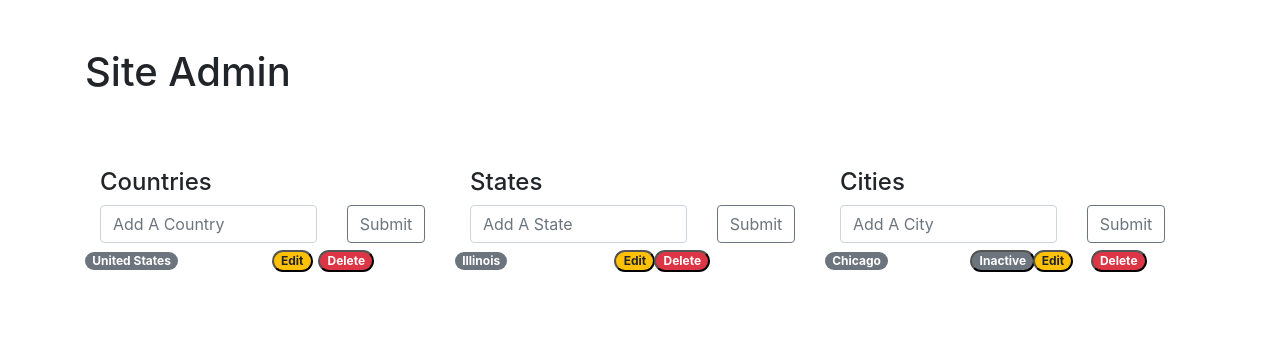
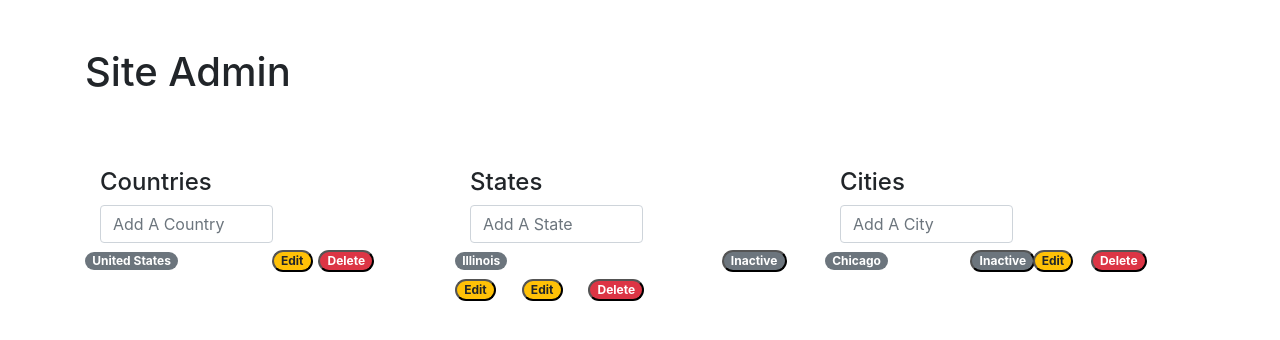
Before and after one commit to Christopher-Jakob/lifestylesitefrontend, an Angular app: page / in a window 1280 px wide. Shown: the top 340 px of the page. Built offline with nearby package versions, Linux system fonts and the light colour scheme; no server answers.

Commit message:
pushiing location code switching to backend

```diff
--- a/src/app/app.module.ts
+++ b/src/app/app.module.ts
@@ -22,6 +22,7 @@ import { SwingerhomepagemenuComponent } from './swinger/swingerhomepage/subcompo
 import { LandingpageComponent } from './main/landingpage/landingpage.component';
 import { SiteadminmainComponent } from './siteadmin/siteadminmain/siteadminmain.component';
 import { LocationsComponent } from './siteadmin/subcomponents/locations/locations.component';
+import {HttpClient, HttpClientModule} from '@angular/common/http';
 
 @NgModule({
   declarations: [
@@ -48,7 +49,8 @@ import { LocationsComponent } from './siteadmin/subcomponents/locations/location
     BrowserModule,
     NgbModule,
     FormsModule,
-    AppRoutingModule
+    AppRoutingModule,
+    HttpClientModule
   ],
   providers: [],
   bootstrap: [AppComponent]
--- a/src/app/siteadmin/subcomponents/locations/locations.component.html
+++ b/src/app/siteadmin/subcomponents/locations/locations.component.html
@@ -5,20 +5,24 @@
         <div class="col-12">
           <h4>Countries</h4>
         </div>
+        <form (ngSubmit)="addcountry()" #addcountryform="ngForm">
           <div class="col-8">
             <input type="text"
                    id="countryadd"
                    name="countryadd"
+                   (ngModelChange)="showlocationsubmitbutton('c')"
                    ngModel
                    placeholder="Add A Country"
                    class="form-control">
           </div>
           <div class="col-2">
-          <button type="submit"
+            <button *ngIf="countrysubmitshow"
+                    type="submit"
                     id="submitcountry"
                     name="submitcountry"
                     class="btn btn-outline-secondary">Submit</button>
           </div>
+        </form>
         <div class="row">
           <div class="col-8 mt-1">
             <span class="badge badge-pill badge-secondary">United States</span>
@@ -38,23 +42,36 @@
         <div class="col-12">
           <h4>States</h4>
         </div>
+        <form (ngSubmit)="addstate()" #addstateform="ngForm">
           <div class="col-8">
             <input type="text"
                    id="stateadd"
                    name="stateadd"
+                   (ngModelChange)="showlocationsubmitbutton('s')"
                    ngModel
                    placeholder="Add A State"
                    class="form-control">
           </div>
           <div class="col-2">
-          <button type="submit"
+            <button *ngIf="statesubmitshow" type="submit"
                     id="submitstate"
                     name="submitstate"
                     class="btn btn-outline-secondary">Submit</button>
           </div>
+        </form>
         <div class="row">
           <div class="col-8 mt-1">
             <span class="badge badge-pill badge-secondary">Illinois</span>
+          </div>
+          <div class="col-2 mt-1 mr-1">
+            <div class="text-left">
+              <button class="badge badge-pill badge-secondary">Inactive</button>
+            </div>
+          </div>
+          <div class="col-2 mt-1">
+            <div class="text-right">
+              <button class="badge badge-pill badge-warning">Edit</button>
+            </div>
           </div>
           <div class="col-2 mt-1">
             <button class="badge badge-pill badge-warning">Edit</button>
@@ -71,20 +88,23 @@
         <div class="col-12">
           <h4>Cities</h4>
         </div>
+        <form (ngSubmit)="addcity()" #addcityform="ngForm">
           <div class="col-8">
             <input type="text"
                    id="cityadd"
                    name="cityadd"
+                   (ngModelChange)="showlocationsubmitbutton('x')"
                    ngModel
                    placeholder="Add A City"
                    class="form-control">
           </div>
           <div class="col-2">
-          <button type="submit"
+            <button *ngIf="citysubmitshow" type="submit"
                     id="submitcity"
                     name="submitcity"
                     class="btn btn-outline-secondary">Submit</button>
           </div>
+        </form>
         <div class="row">
           <div class="col-5 mt-1">
             <span class="badge badge-pill badge-secondary">Chicago</span>
--- a/src/app/siteadmin/subcomponents/locations/locations.component.ts
+++ b/src/app/siteadmin/subcomponents/locations/locations.component.ts
@@ -1,15 +1,85 @@
-import { Component, OnInit } from '@angular/core';
+import {Component, OnInit, ViewChild} from '@angular/core';
+import {Httpservice} from '../../../services/httpservice/httpservice';
+import {NgForm} from '@angular/forms';
 
 @Component({
   selector: 'app-locations',
   templateUrl: './locations.component.html',
-  styleUrls: ['./locations.component.css']
+  styleUrls: ['./locations.component.css'],
+  providers: [Httpservice]
 })
 export class LocationsComponent implements OnInit {
 
-  constructor() { }
+  constructor(private http: Httpservice) { }
+
+  countries = [];
+
+  states = [];
+
+  cities = [];
+
+  @ViewChild('addstateform') addstateform : NgForm;
+  @ViewChild('addcountryform') addcountryform : NgForm;
+  @ViewChild('addcityform') addcityform : NgForm;
+
+  // show submit buttons for indivdual country city state
+  countrysubmitshow = false;
+  statesubmitshow = false;
+  citysubmitshow = false;
+
+
+
+  showlocationsubmitbutton(type){
+    if(type === 'c'){
+      if(this.addcountryform.form.value.countryadd != ''){
+        this.countrysubmitshow = true;
+        return 0;
+      }
+      this.countrysubmitshow = false;
+    }
+    if(type === 's'){
+      if(this.addstateform.form.value.stateadd != ''){
+        this.statesubmitshow = true;
+        return 0;
+      }
+      this.statesubmitshow = false;
+    }
+
+    if(type === 'x'){
+      if(this.addcityform.form.value.cityadd !== ''){
+        this.citysubmitshow = true;
+        return 0;
+      }
+      this.citysubmitshow = false;
+    }
+
+  }
+
+
+
+  // country action code
+
+  // add new country
+  addcountry(){
+    //todo
+  }
+
+  //add new state
+  addstate(){
+    //todo
+  }
+
+  addcity(){
+    //todo
+  }
 
   ngOnInit() {
+    // get all countries
+    this.http.get('no')
+      .subscribe((req:any)=>{
+      this.countries = req;
+    });
+
   }
 
 }
```
Lines whose indentation alone changed are shown as unchanged.
